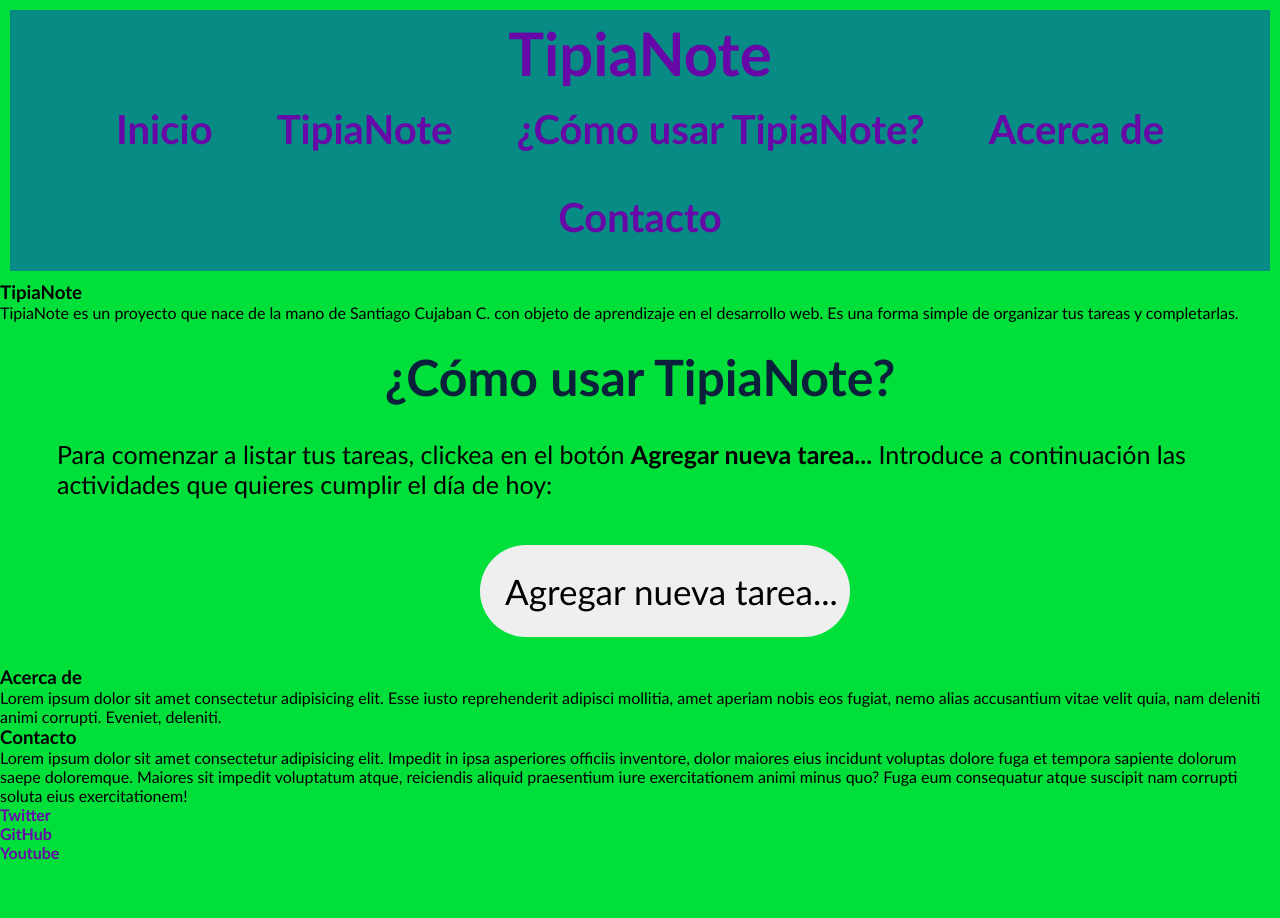
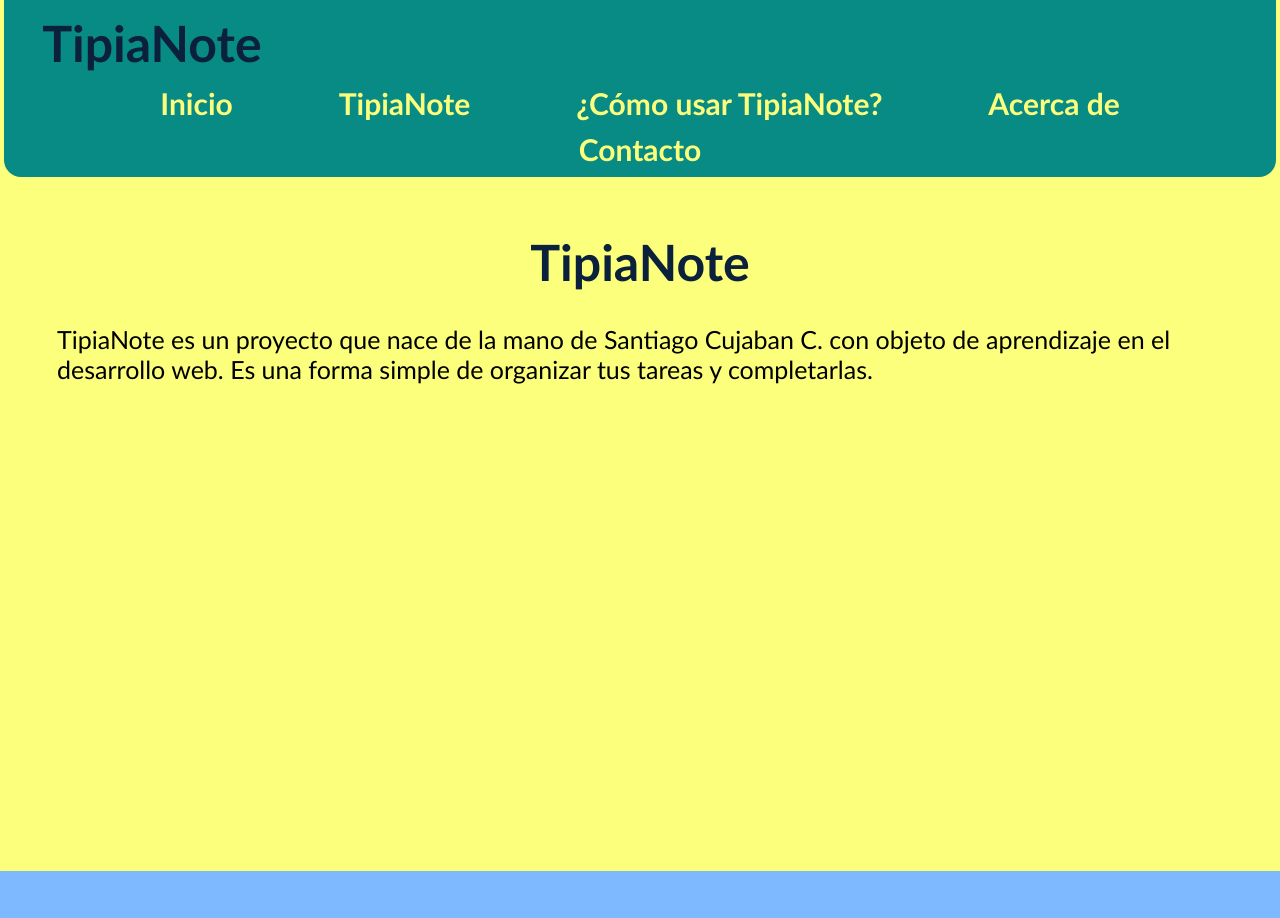
Before and after one commit to santiagocujaban/tipia-note, a plain HTML site: page index.html in a window 1280 px wide. Shown: the top 918 px of the page. Before the commit the page ends 862 px from the top, so only its background shows below. Drawn offline with Linux system fonts and the light colour scheme.

Commit message:
changed style of TipiaNote page

```diff
--- a/style.css
+++ b/style.css
@@ -6,12 +6,13 @@
 }
 
 body {
-    background-color: #01DF3A;
+    background-color: #fcff7c;
 }
 
 header {
     background: #088A85;
-    margin: 10px;
+    margin: 0 4px;
+    border-radius: 17px;
 }
 
 .navi {
@@ -19,22 +20,22 @@ header {
 }
 
 a {
-    color: #6707a7;
+    color: #fcff7c;
     text-decoration: none;
     font-weight: bold;
 }
 
 a:hover {
-    color: #fccffc;
+    color: #88bdff;
 }
 
 .head-pag nav ul li {
     background: #088A85;
     list-style: none;
-    font-size: 40px;
-    padding: 10px 30px;
+    font-size: 30px;
+    padding: 0 4%;
     display: inline-block;
-    margin-bottom: 20px;
+    margin-bottom: 10px;
 }
 
 .head-pag h1, .head-pag h2{
@@ -42,14 +43,43 @@ a:hover {
     padding: 1%;
     line-height: 10px;
     margin: 0 auto;
-    text-align: center;
+    text-align: left;
 }
 
-.head-pag h1 {
+.head-pag a h1 {
     font-weight: bold;
+    text-align: left;
+    font-size: 50px;
+    line-height: 60px;
+    padding: 1% 3%;
+    color: #0b213b;
+}
+
+#tipia-note {
+    margin: 50px 0 480px 0;
+}
+
+#tipia-note h3 {
+    font-size: 50px;
+    padding: 5px;
     text-align: center;
-    font-size: 60px;
-    line-height: 60px;
+    margin: 20px 0;
+    color: #0b213b;
+}
+#tipia-note p {
+    display: block;
+    font-size: 25px;
+    padding: 7px;
+    margin: 0 50px;
+}
+
+#prince-section {
+    background: #7eb8ff;
+    padding: 50px 0 280px 0;
+}
+
+#prince-section div h3 {
+    padding: 1%;
 }
 
 .how-to p {
@@ -63,7 +93,6 @@ a:hover {
     font-size: 50px;
     padding: 5px;
     text-align: center;
-    margin: 20px 0;
     color: #0b213b;
 }
 
@@ -76,24 +105,35 @@ a:hover {
     text-align: center;
 }
 
+#addbutton:hover {
+    color: #133864;
+    width: 370px;
+    font-size: 35px;
+    padding: 20px;
+    margin: 29px 480px;
+    text-align: center;
+    background: #48596d;
+    border: 2px solid #777579;
+}
+
 .app-tipia {
-    display: block;
-    margin: 10px 480px;
+    display: inline-block;
+    margin: 0 120px;
 }
 
 input[type="checkbox"]{
     width: 40px;
     height: 40px;
     padding: 5px 0 5px 5px;
-    margin: 5px 0 5px 5px;
+    margin: 5px 5px 5px 5px;
     display: inline-block;
 }
 
 input[type="text"] {
-    width: 250px;
-    font-size: 23px;
+    width: 1000px;
+    font-size: 50px;
     padding: 5px;
-    margin: 7px;
+    margin: 20px auto;
     border-radius: 5px;
     display: inline-block;
 }
@@ -101,6 +141,68 @@ input[type="text"] {
 input[type="button"]{
     font-size: 25px;
     padding: 2px 10px;
+    margin: 5px 5px 5px 5px;
     display: inline-block;
     border-radius: 50px;
 }
+
+#about {
+
+    padding: 50px 0 280px 0;
+}
+
+#about h3 {
+    font-size: 50px;
+    padding: 5px;
+    text-align: center;
+    margin: 20px 0;
+    color: #0b213b;
+}
+
+#about p {
+    display: block;
+    font-size: 25px;
+    padding: 7px;
+    margin: 0 50px;
+}
+
+#contact {
+    background: #7eb8ff;
+    padding: 50px 0 280px 0;
+}
+
+#contact h3{
+    font-size: 50px;
+    padding: 5px;
+    text-align: center;
+    margin: 20px 0;
+    color: #0b213b;
+}
+
+#contact p {
+    display: block;
+    font-size: 25px;
+    padding: 7px;
+    margin: 0 50px;
+}
+
+#princ-footer {
+    background: #036b51
+}
+
+#princ-footer ul li {
+    list-style: none;
+    font-size: 30px;
+    padding: 0 4%;
+    display: inline-block;
+    margin-top: 25px;
+    margin-bottom: 25px;
+}
+
+#princ-footer ul li a{
+    color: #0b213b;
+}
+
+#princ-footer ul {
+    text-align: center;
+}
```
